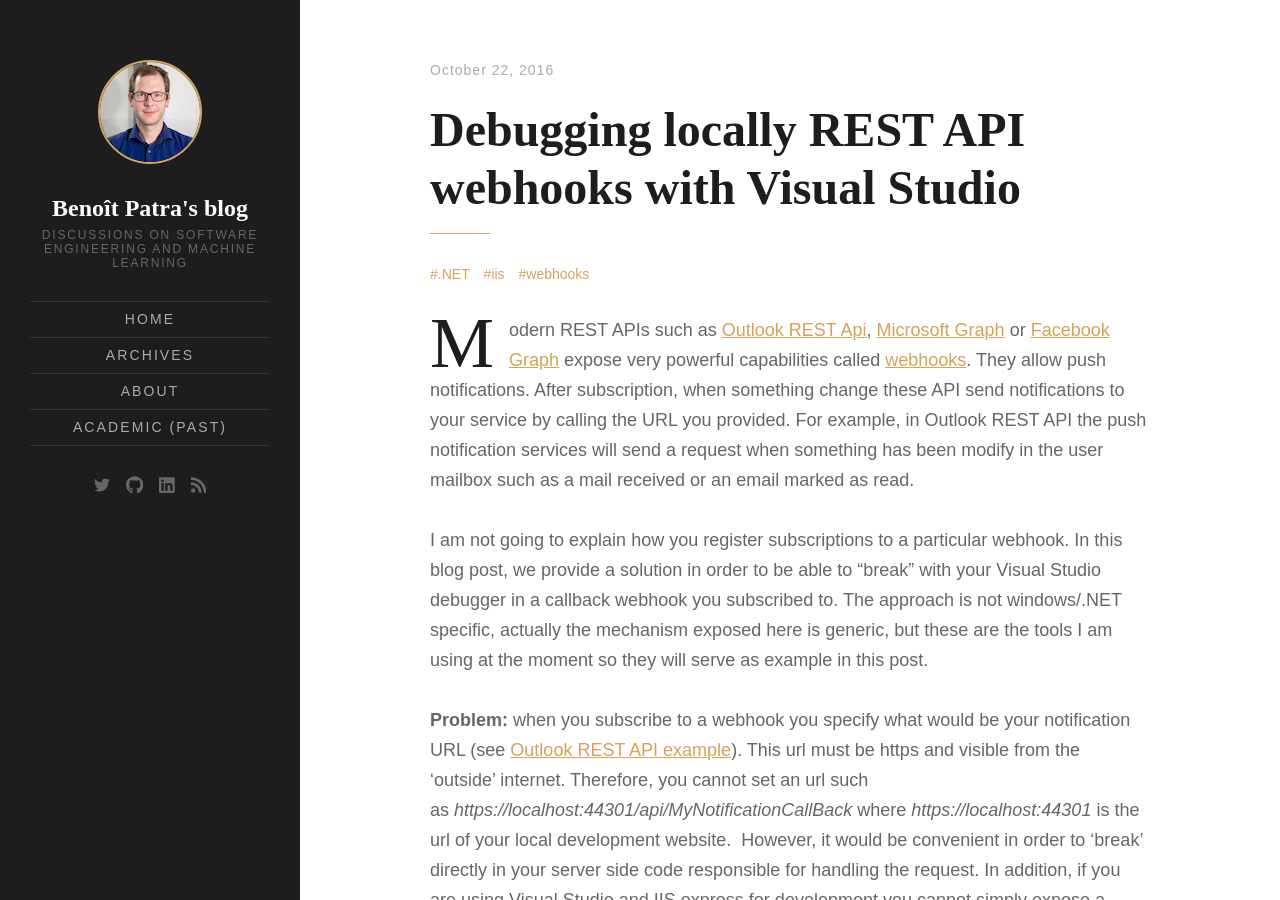
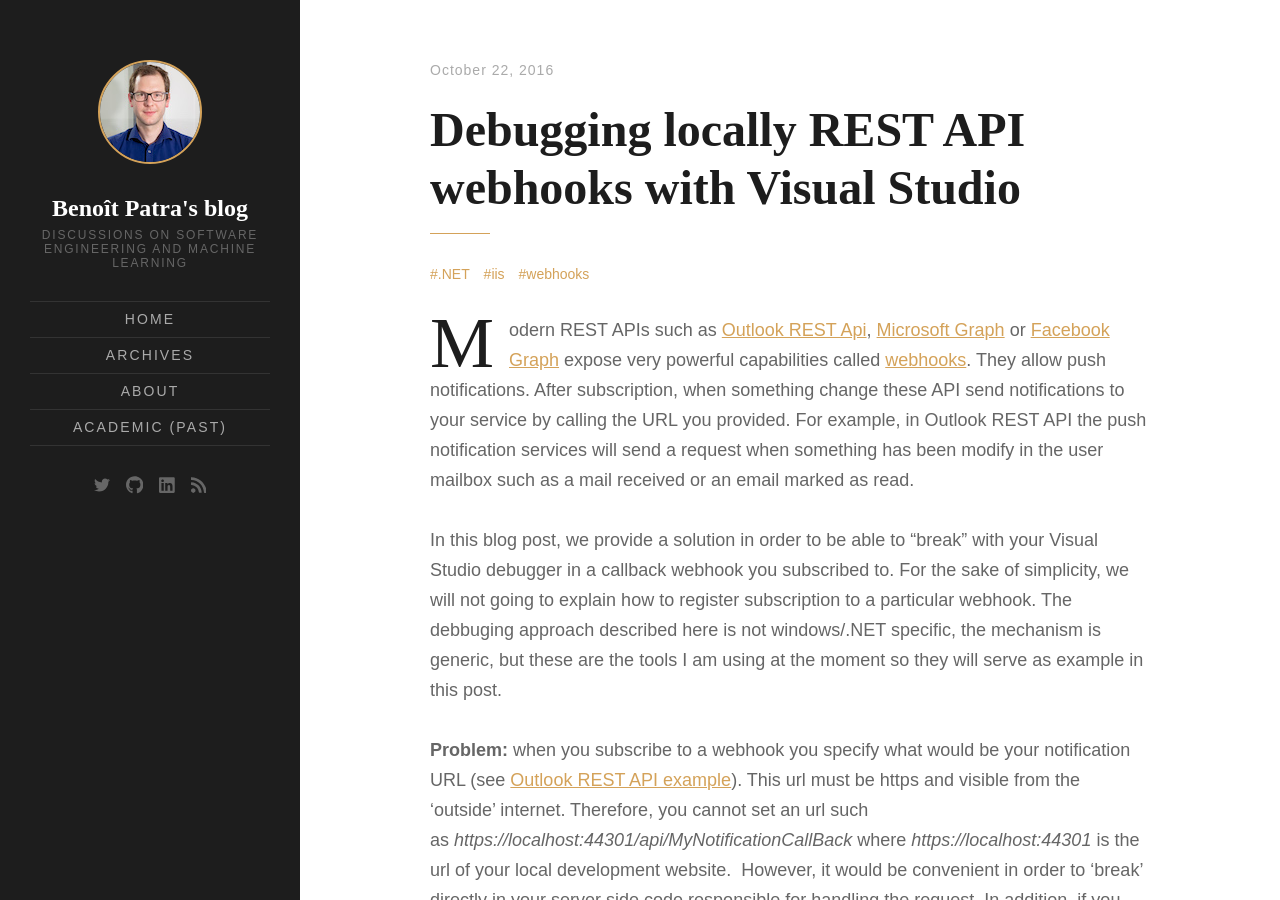
Before and after one commit to bpatra/personal-blog, a Jekyll site: the page built from _posts/2016-10-22-debugging-locally-rest-api-webhooks-with-visual-studio.md, in a window 1280 px wide and 900 px high. Built offline with Jekyll 4.4.1, drawn with Linux system fonts in a browser that asks for light colours; some web fonts are replaced.

Commit message:
Correct some english in old blog post

```diff
--- a/_posts/2016-10-22-debugging-locally-rest-api-webhooks-with-visual-studio.md
+++ b/_posts/2016-10-22-debugging-locally-rest-api-webhooks-with-visual-studio.md
@@ -13,7 +13,7 @@
 ---
 Modern REST APIs such as <a href="https://msdn.microsoft.com/en-us/office/office365/api/notify-rest-operations">Outlook REST Api</a>, <a href="https://graph.microsoft.io/en-us/docs/api-reference/beta/resources/webhooks">Microsoft Graph</a> or <a href="https://developers.facebook.com/docs/graph-api/webhooks">Facebook Graph</a> expose very powerful capabilities called <a href="https://en.wikipedia.org/wiki/Webhook">webhooks</a>. They allow push notifications. After subscription, when something change these API send notifications to your service by calling the URL you provided. For example, in Outlook REST API the push notification services will send a request when something has been modify in the user mailbox such as a mail received or an email marked as read.
 
-I am not going to explain how you register subscriptions to a particular webhook. In this blog post, we provide a solution in order to be able to "break" with your Visual Studio debugger in a callback webhook you subscribed to. The approach is not windows/.NET specific, actually the mechanism exposed here is generic, but these are the tools I am using at the moment so they will serve as example in this post.
+In this blog post, we provide a solution in order to be able to "break" with your Visual Studio debugger in a callback webhook you subscribed to. For the sake of simplicity, we will not going to explain how to register subscription to a particular webhook. The debbuging approach described here is not windows/.NET specific, the mechanism is generic, but these are the tools I am using at the moment so they will serve as example in this post.
 
 <strong>Problem:</strong> when you subscribe to a webhook you specify what would be your notification URL (see <a href="https://msdn.microsoft.com/en-us/office/office365/api/notify-rest-operations#subscribe-to-changes-in-my-mail-calendar-contacts-or-tasks">Outlook REST API example</a>). This url must be https and visible from the 'outside' internet. Therefore, you cannot set an url such as&nbsp;<em>https://localhost:44301/api/MyNotificationCallBack</em>&nbsp;where <em>https://localhost:44301</em>&nbsp;is the url of your local development website. &nbsp;However, it would be convenient in order to 'break' directly in your server side code responsible for handling the request. In addition, if you are using Visual Studio and IIS express for development you cannot simply expose a website with custom domain and SSL to the outside internet.
 
```
